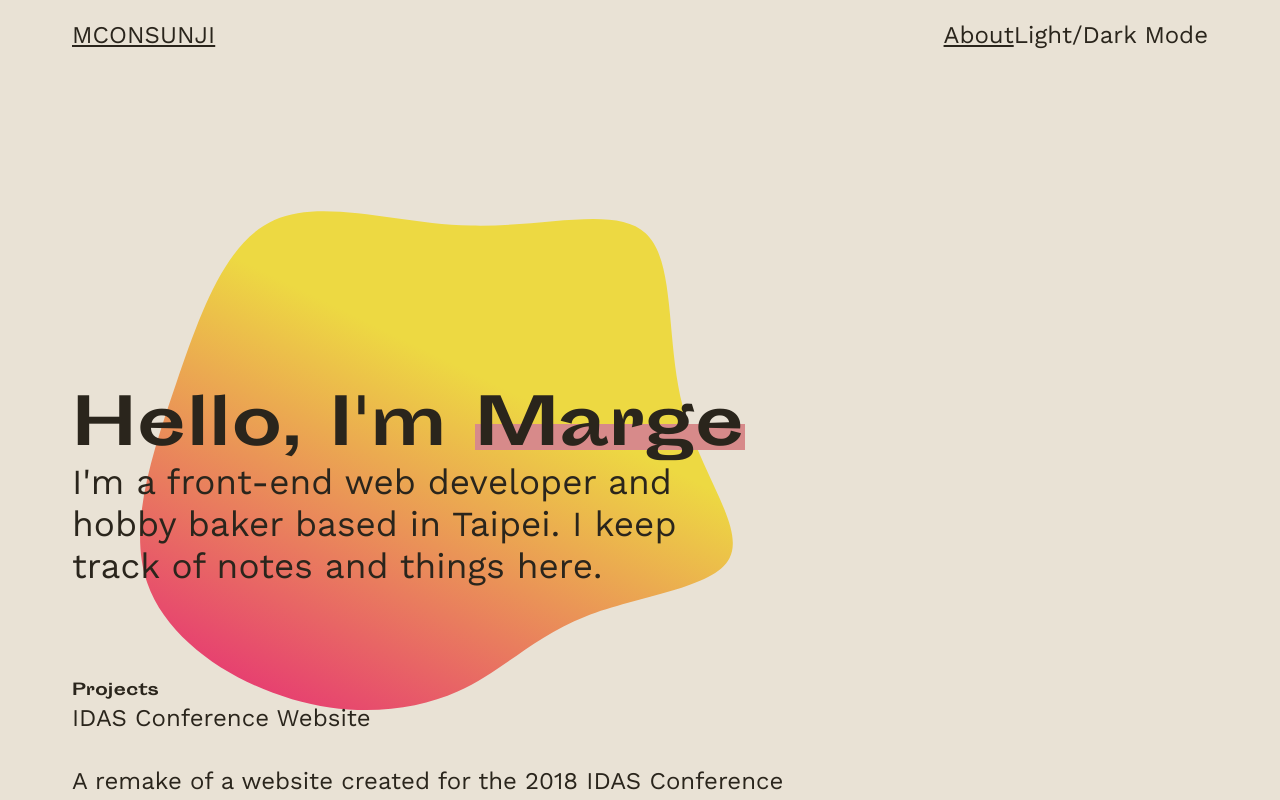
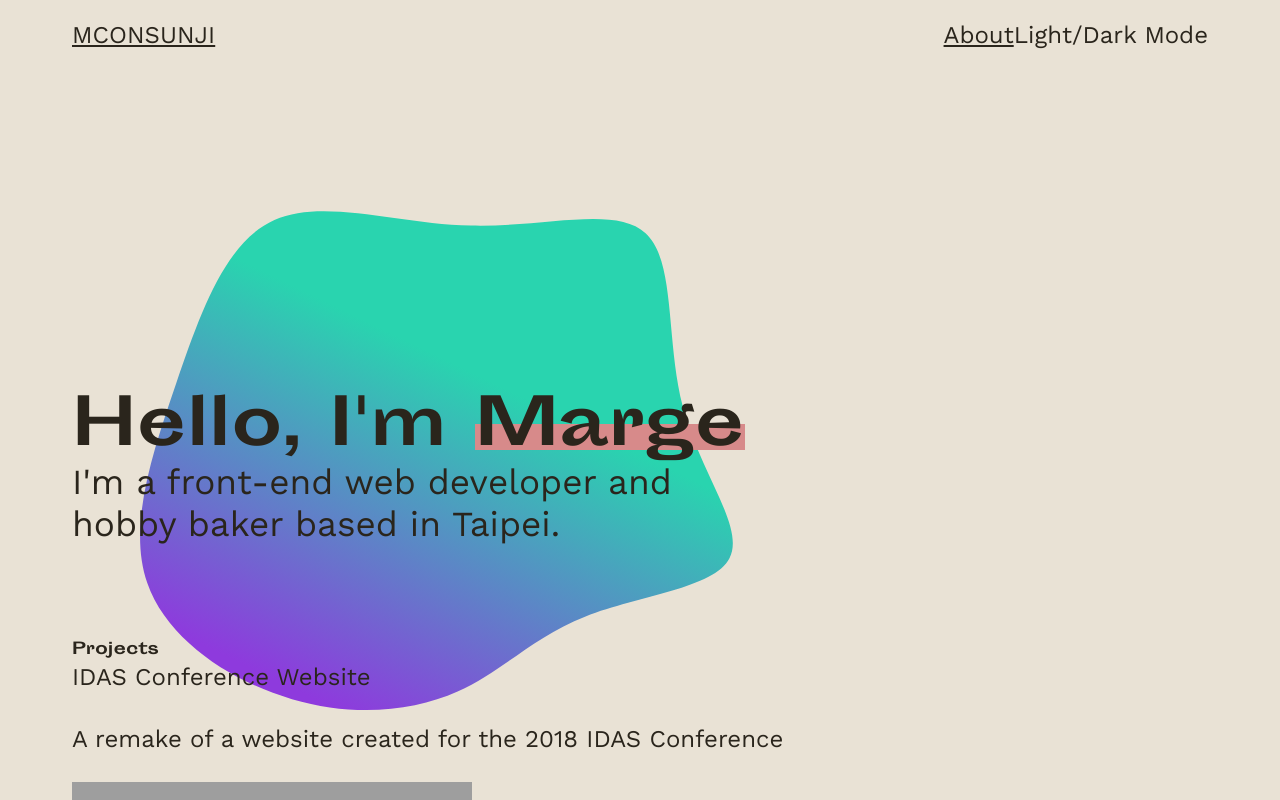
Before and after one commit to msunji/portfolio, a React (Create React App) app: page / in a window 1280 px wide. Shown: the top 800 px of the page. Built offline with nearby package versions, Linux system fonts and the light colour scheme; grey boxes are pictures that could not be loaded.

Commit message:
Changed blob colours

```diff
--- a/src/App.css
+++ b/src/App.css
@@ -12,8 +12,8 @@
 }
 
 .blobGrad1 {
-  stop-color: #edd942;
+  stop-color: #29d4af;
 }
 .blobGrad2 {
-  stop-color: #e40881;
+  stop-color: #8e3add;
 }
--- a/src/components/Intro.js
+++ b/src/components/Intro.js
@@ -17,6 +17,7 @@ const IntroHeader = styled.h1`
 const IntroSubtitle = styled.p`
   font-size: 2.2rem;
   line-height: 2.6rem;
+  transition: all 0.5s linear;
 `;
 
 const IntroName = styled.span`
@@ -45,7 +46,7 @@ function Intro() {
       >
         <linearGradient id="blobGradient" gradientTransform="rotate(120)">
           <stop class="blobGrad1" offset="0%" />
-          <stop class="blobGrad2" offset="100%" stop-color="#daa520" />
+          <stop class="blobGrad2" offset="70%" />
         </linearGradient>
         <path
           id="blobFill"
@@ -58,8 +59,7 @@ function Intro() {
           Hello, I'm <IntroName>Marge</IntroName>
         </IntroHeader>
         <IntroSubtitle>
-          I'm a front-end web developer and hobby baker based in Taipei. I keep
-          track of notes and things here.
+          I'm a front-end web developer and hobby baker based in Taipei.
         </IntroSubtitle>
       </IntroText>
 
```
